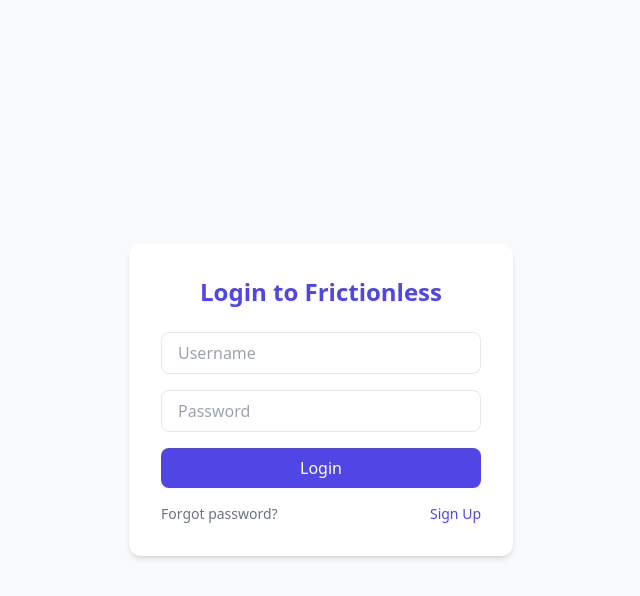
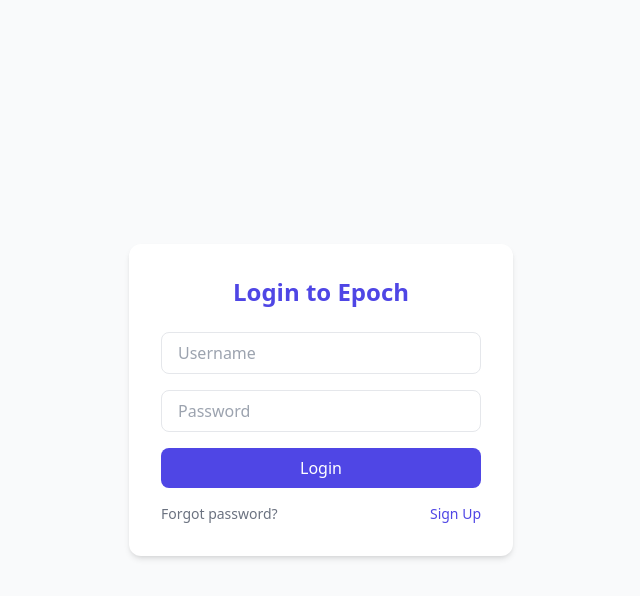
Before and after one commit to Divij808/Frictionless, a Flask app: page /login in a window 1280 px wide. Shown: the top 596 px of the page, without its empty margins (319-959 px from the left). Run offline with Flask 3, Linux system fonts and the light colour scheme; some libraries are stand-ins or nearby versions.

Commit message:
Rename application branding to Epoch

```diff
--- a/Frictionless/templates/login.html
+++ b/Frictionless/templates/login.html
@@ -1,12 +1,12 @@
 <!DOCTYPE html>
 <html lang="en">
 <head>
-    <title>Frictionless - Login</title>
+    <title>Epoch - Login</title>
     <script src="https://cdn.tailwindcss.com"></script>
 </head>
 <body class="bg-gray-50 flex items-center justify-center h-screen">
     <div class="bg-white p-8 rounded-xl shadow-md w-96">
-        <h2 class="text-2xl font-bold mb-6 text-center text-indigo-600">Login to Frictionless</h2>
+        <h2 class="text-2xl font-bold mb-6 text-center text-indigo-600">Login to Epoch</h2>
         <form method="POST" class="space-y-4">
             <input type="text" name="username" placeholder="Username" required class="w-full px-4 py-2 border rounded-lg focus:outline-none focus:ring-2 focus:ring-indigo-500">
             <input type="password" name="password" placeholder="Password" required class="w-full px-4 py-2 border rounded-lg focus:outline-none focus:ring-2 focus:ring-indigo-500">
```
